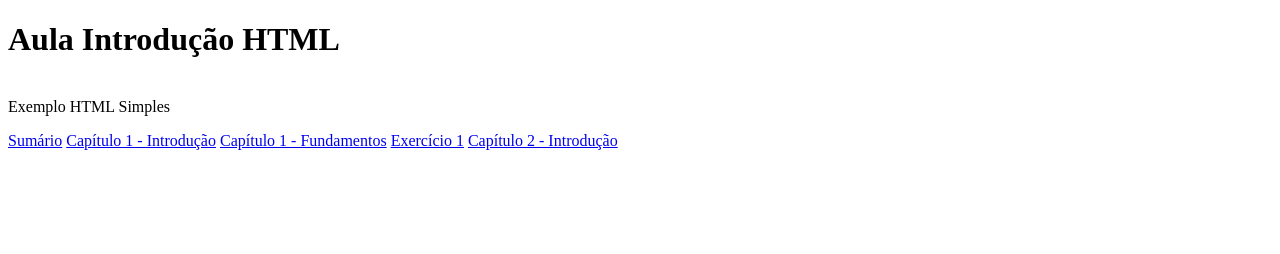
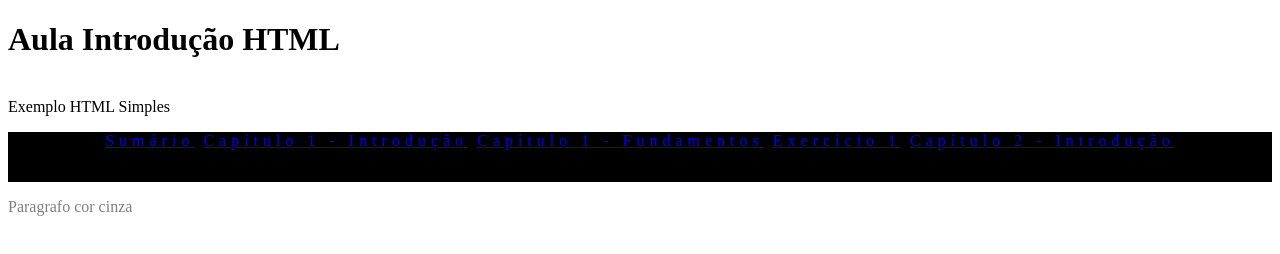
Before and after one commit to CamilaGrandini/ExercicioHTML, a plain HTML site: page introhtml/index.html in a window 1280 px wide. Drawn offline with Linux system fonts and the light colour scheme.

Commit message:
Adicionado css

```diff
--- /dev/null
+++ b/introhtml/css/style.css
@@ -0,0 +1,12 @@
+#cor_cinza{
+    color:gray;
+}
+.cor_rosa{
+    color: pink;
+}
+.menu{
+    text-align: center;
+    letter-spacing: 5px;
+    background-color: black;
+    height: 50px;
+}
--- a/introhtml/index.html
+++ b/introhtml/index.html
@@ -4,18 +4,22 @@
     <meta charset="UTF-8">
     <meta name="viewport" content="width=device-width, initial-scale=1.0">
     <meta http-equiv="X-UA-Compatible" content="ie=edge">
+    <link rel="stylesheet" href="css/style.css">
     <title>Introdução HTML</title>
 </head>
 <body>
-    <p>
+    <p class="cor_roza">
         <h1>Aula Introdução HTML</h1>
         <br>
         Exemplo HTML Simples
     </p>
+    <div class="menu">
     <a href="./sumario.html">Sumário</a>
     <a href="capitulo1/introducao.html">Capítulo 1 - Introdução</a>
     <a href="capitulo1/fundamentos.html">Capítulo 1 - Fundamentos</a>
     <a href="capitulo1/exercicios/ex1.html">Exercício 1</a>
     <a href="capitulo2/introducao.html">Capítulo 2 - Introdução</a>
+    </div>
+    <p id="cor_cinza" class="cor_roza">Paragrafo cor cinza</p>
 </body>
 </html>
```
